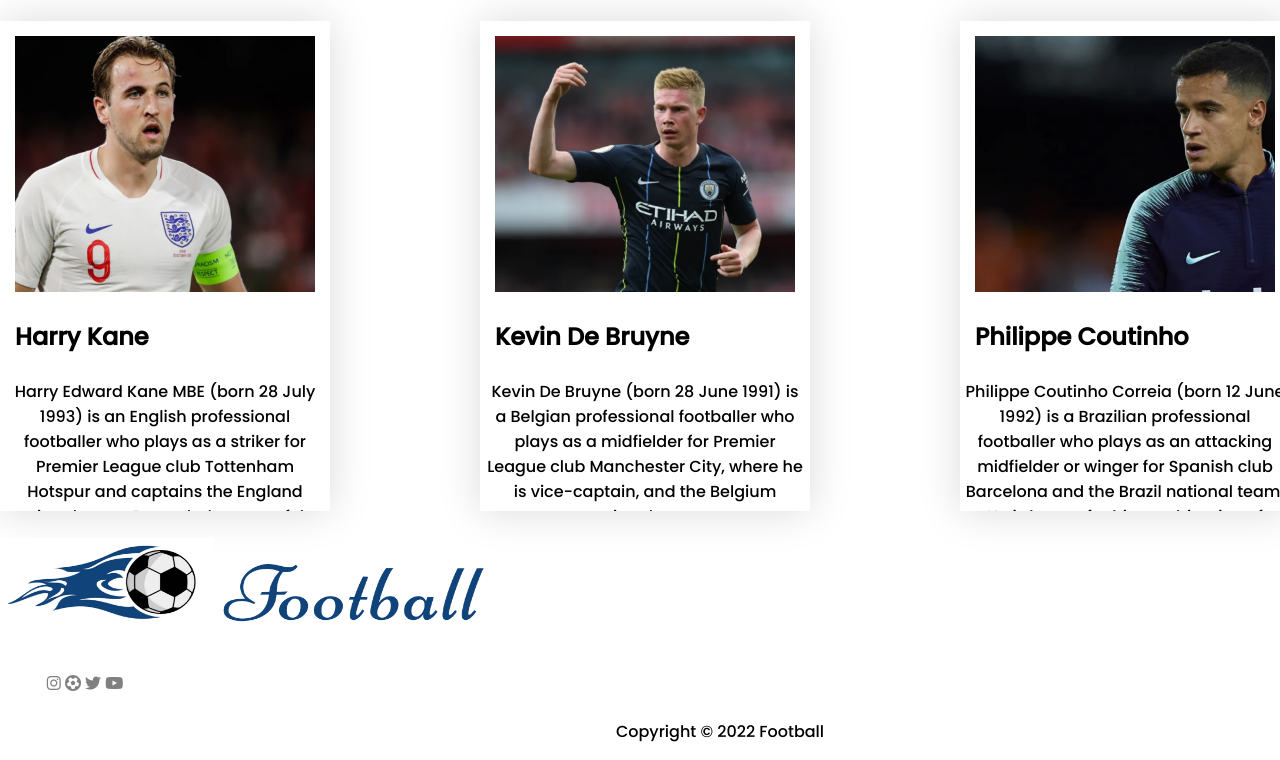
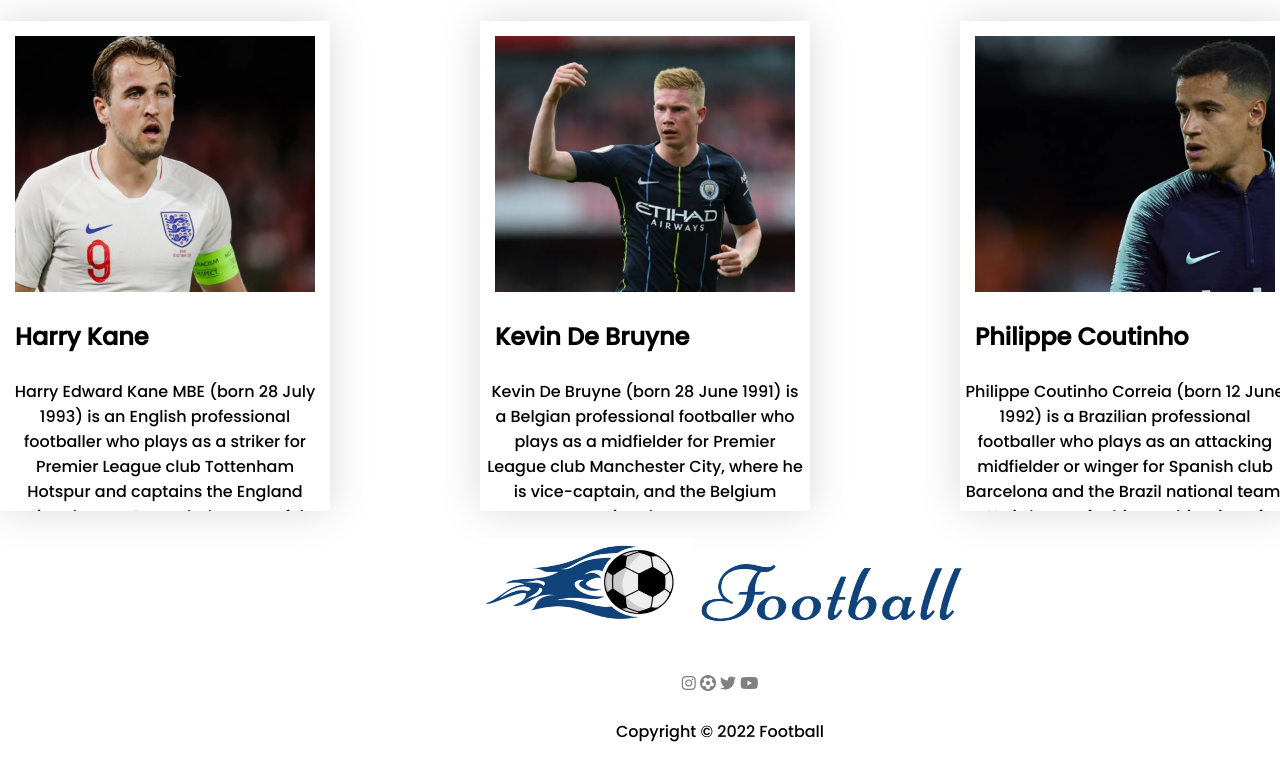
Before and after one commit to Arfath05/responsive-football, a plain HTML site: page index.html in a window 1280 px wide. Shown: the part 2487-3247 px from the top of the page. Drawn offline with Linux system fonts and the light colour scheme.

Commit message:
update footer

```diff
--- a/index.html
+++ b/index.html
@@ -183,10 +183,13 @@
         <!--Footer start-->
         <footer>
             <div class="main">
+                <center>
                     <div class="footer-logo">
                         <img src="images/Logo.png" alt="footer image">
                     </div>
+                </center>
                 <div class="footer-text">
+                    <center>
                         <p class="social-links">
                             <a href="https://www.instagram.com/" target="_blank"> <i
                                     class="fab fa-instagram filled"></i></a>
@@ -194,6 +197,7 @@
                             <a href="https://twitter.com/" target="_blank"><i class="fab fa-twitter filled"></i></a>
                             <a href="https://www.youtube.com/" target="_blank"><i class="fab fa-youtube filled"></i></a>
                         </p>
+                    </center>
                     <p>Copyright &copy; 2022 Football</p>
                 </div>
             </div>
--- a/styles/style.css
+++ b/styles/style.css
@@ -85,8 +85,8 @@ main{
 }
 /*--- Footer styles---*/
 footer{
-    display: grid;
-   grid-template-columns: repeat(1, 1fr);
+  /*  display: grid;
+   grid-template-columns: repeat(1, 1fr); */
 
 }
 .footer-logo img{
```
Lines whose indentation alone changed are shown as unchanged.
